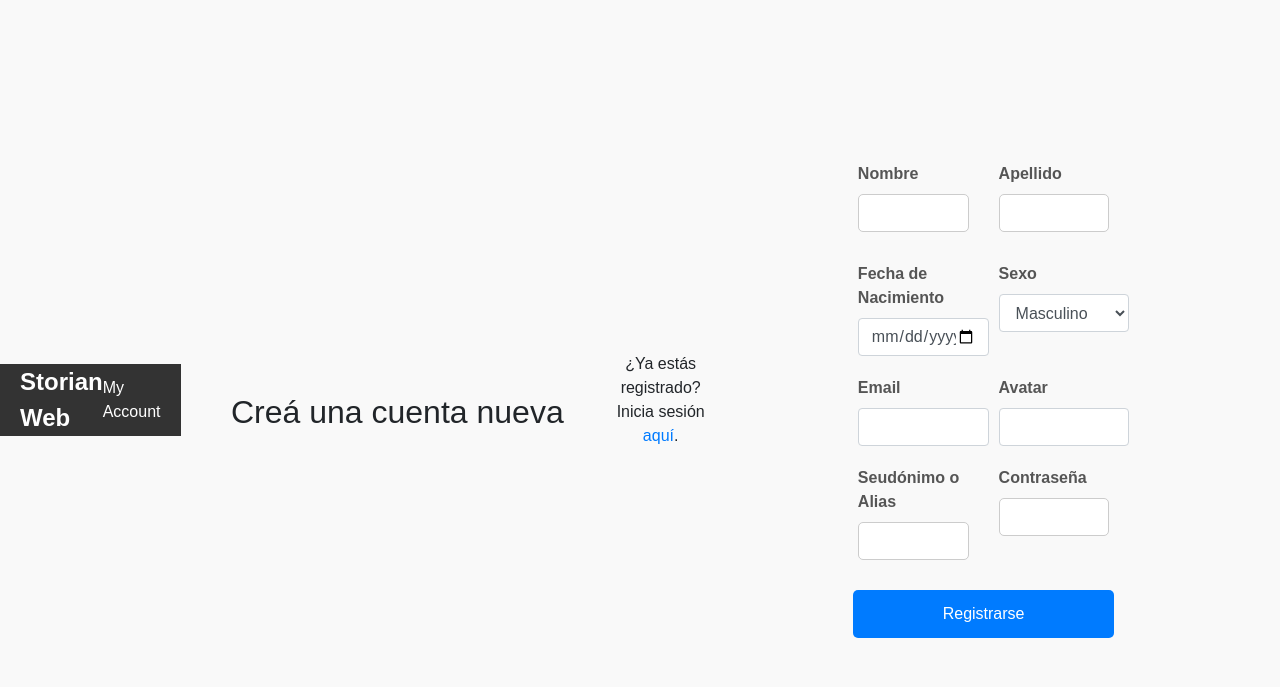
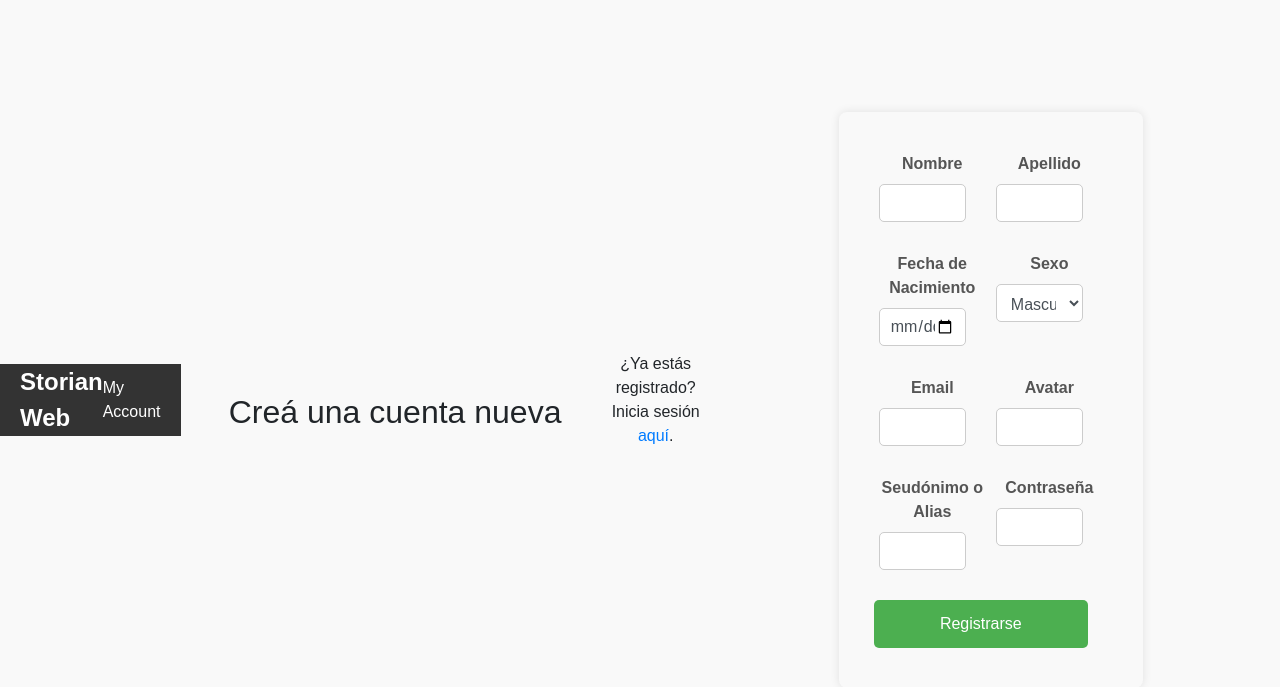
Before and after one commit to ArielitoUV/ProyectoStorianWeb, a Django app: template StorianWeb/core/templates/core/registro.html in a window 1280 px wide. Shown: the top 687 px of the page. Run offline with Django 4.2, Linux system fonts and the light colour scheme; the template is opened without the code that fills it, so the values that code supplies are empty.

Commit message:
registro

```diff
--- a/StorianWeb/core/templates/core/registro.html
+++ b/StorianWeb/core/templates/core/registro.html
@@ -21,9 +21,9 @@
     <h2 class="text-center mb-4">Creá una cuenta nueva</h2>
 </div>
 <p class="text-center mt-3">¿Ya estás registrado? Inicia sesión <a href="#">aquí</a>.</p>
-</div>
+
 <div class="row">
-        <div class="col-md-6 offset-md-3">
+    <div class="col-md-6 offset-md-3 registration-container">
         <form>
             <div class="form-row">
                 <div class="form-group col-md-6">
@@ -39,7 +39,7 @@
                     <input type="date" class="form-control" id="fechaNacimiento" name="fechaNacimiento" required>
                 </div>
                 <div class="form-group col-md-6">
-                        <label>Sexo</label>
+                    <label for="sexo">Sexo</label>
                     <select class="form-control" id="sexo" name="sexo" required>
                         <option value="Masculino">Masculino</option>
                         <option value="Femenino">Femenino</option>
@@ -62,6 +62,7 @@
                     <input type="password" class="form-control" id="contrasena" name="contrasena" required>
                 </div>
                 <button type="submit" class="btn btn-primary">Registrarse</button>
+            </div>
         </form>
     </div>
 </div>
```
Lines whose indentation alone changed are shown as unchanged.
